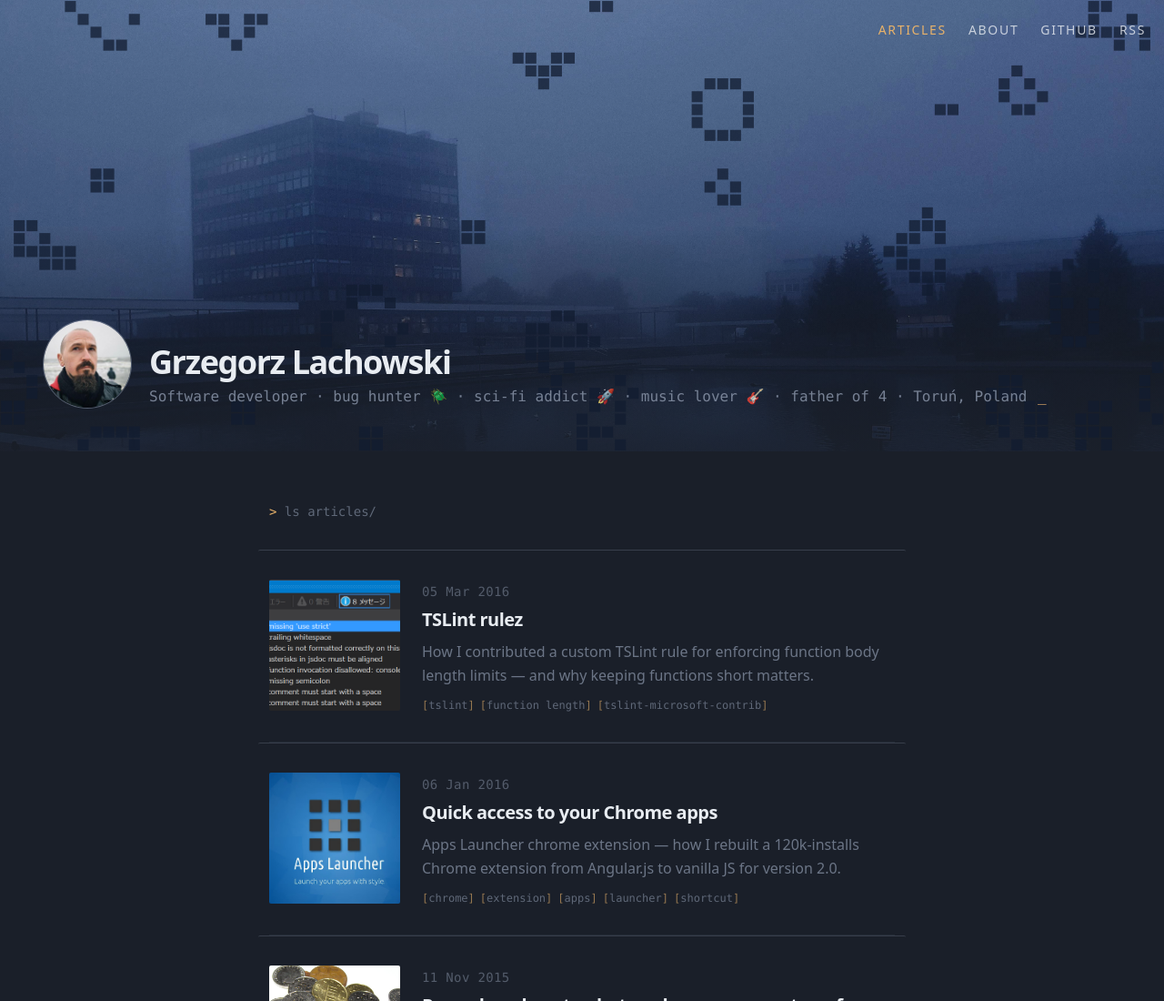
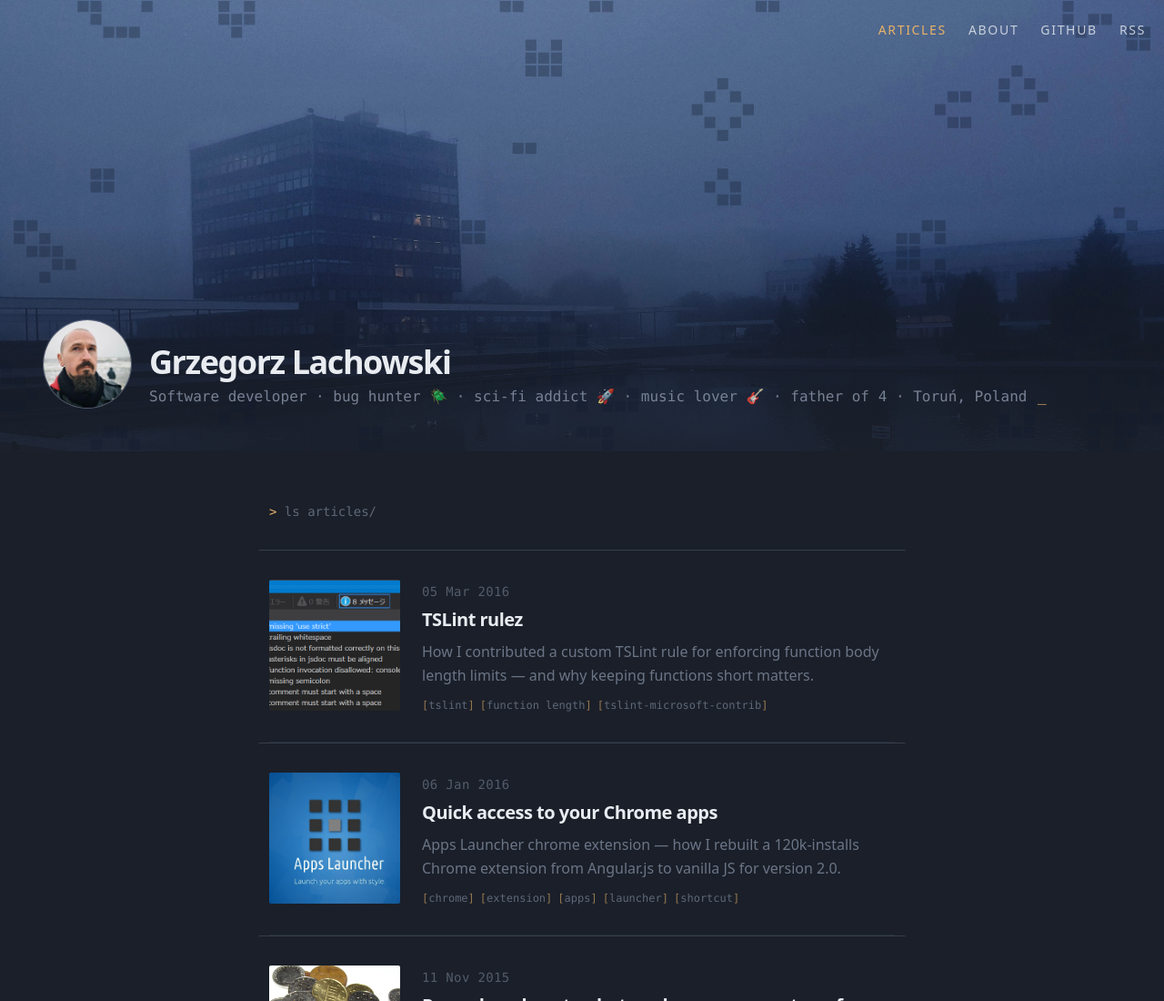
Before and after one commit to gregolsky/gregolsky.github.io, an Astro site: page / in a window 1280 px wide. Shown: the top 1100 px of the page at 91% size. Built offline with nearby package versions, Linux system fonts and the light colour scheme; Astro itself is replaced by a stand-in of ours; some packages are replaced by stand-ins of ours.

Commit message:
Conway: 30% opaque, 1.5fps

```diff
--- a/src/components/ConwayLife.astro
+++ b/src/components/ConwayLife.astro
@@ -9,8 +9,8 @@ const canvas = document.getElementById('gol-canvas') as HTMLCanvasElement;
 const ctx = canvas.getContext('2d')!;
 
 const CELL = 14;
-const FPS = 2;
-const ALIVE_COLOR = 'rgba(18, 28, 48, 0.75)'; // dark blue-gray, 75% opacity
+const FPS = 1.5;
+const ALIVE_COLOR = 'rgba(18, 28, 48, 0.30)'; // dark blue-gray, 30% opacity
 const DEAD_COLOR  = 'rgba(0,0,0,0)';
 const INIT_DENSITY = 0.12;
 
```
